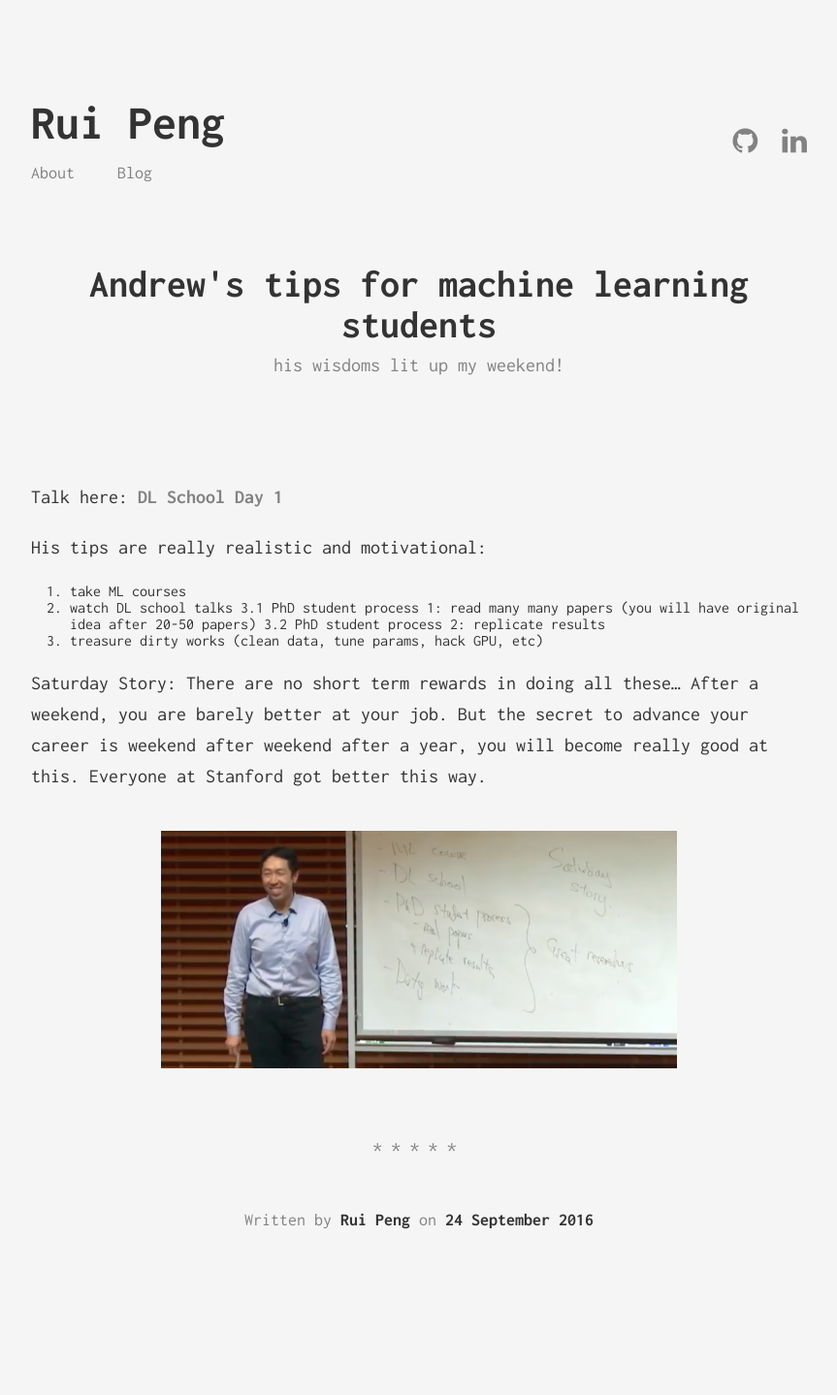
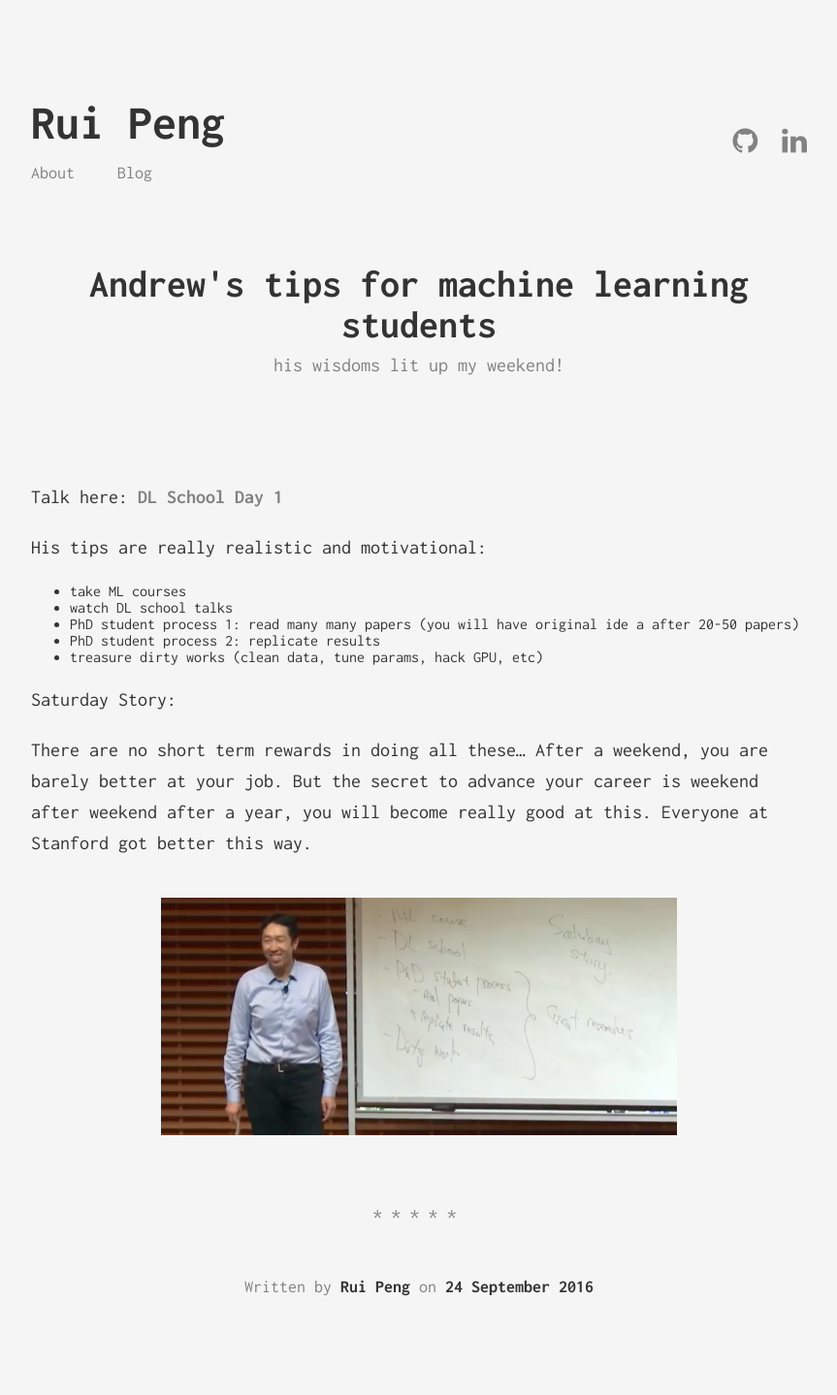
Before and after one commit to raypeng/old_website, a Jekyll site: the page built from _posts/2016-09-24-dl-school.md, in a window 1280 px wide. Shown: the whole page at 97% size, without its empty margins (208-1071 px from the left). Built offline with Jekyll 4.4.1, drawn with Linux system fonts in a browser that asks for light colours; comment, search, counter and statistics services are not loaded; before the commit the page ends 1370 px from its top, so only the background shows below that.

Commit message:
update blog formatting

```diff
--- a/_posts/2016-09-24-dl-school.md
+++ b/_posts/2016-09-24-dl-school.md
@@ -9,13 +9,16 @@ categories: [notes, reflections]
 Talk here: [DL School Day 1](https://www.youtube.com/watch?v=eyovmAtoUx0&feature=youtu.be&t=3h48m50s)
 
 His tips are really realistic and motivational:
-1.   take ML courses
-2.   watch DL school talks
-3.1  PhD student process 1: read many many papers (you will have original idea after 20-50 papers)
-3.2  PhD student process 2: replicate results
-4.   treasure dirty works (clean data, tune params, hack GPU, etc)
+
+* take ML courses
+* watch DL school talks
+* PhD student process 1: read many many papers (you will have original ide
+a after 20-50 papers)
+* PhD student process 2: replicate results
+* treasure dirty works (clean data, tune params, hack GPU, etc)
 
 Saturday Story:
+
 There are no short term rewards in doing all these... After a weekend, you are barely better at your job. But the secret to advance your career is weekend after weekend after a year, you will become really good at this. Everyone at Stanford got better this way.
 
 ![andrew-notes]({{ site.url }}/assets/andrew-notes.png)
```
